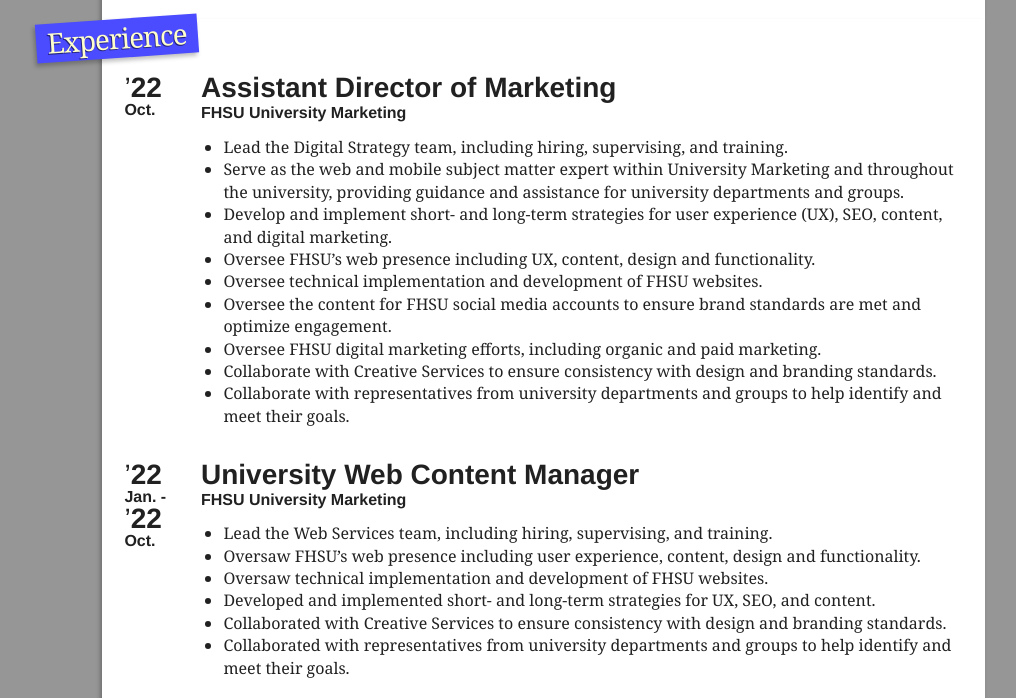
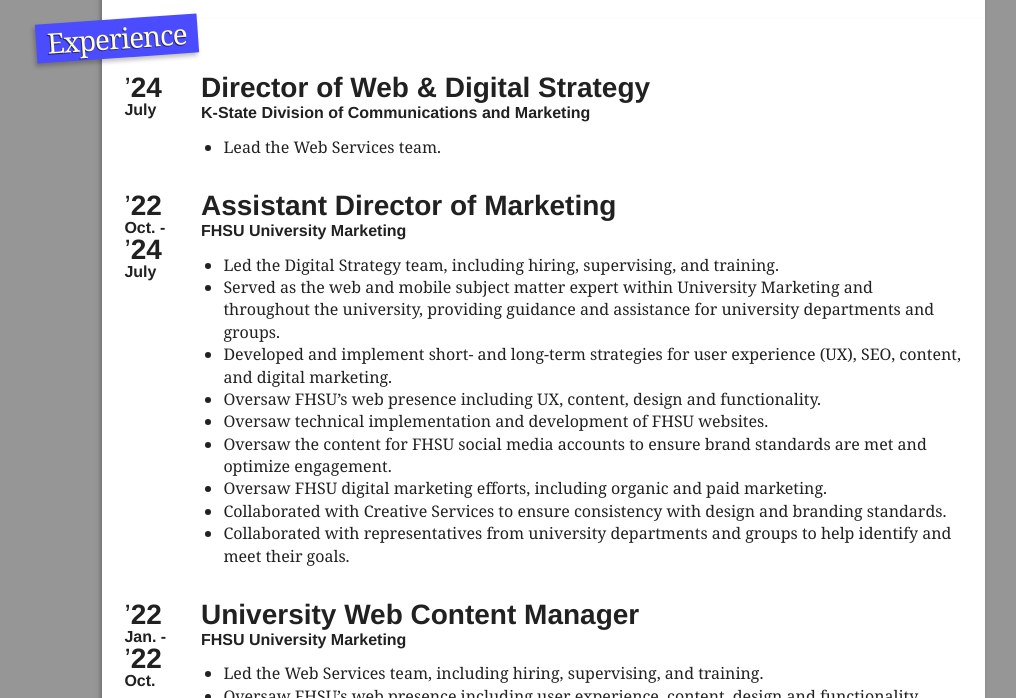
Before and after one commit to jonfaustman/hire.jonfaustman.com, a website: page index.html in a window 1280 px wide. Shown: the part 730-1428 px from the top of the page, without its empty margins (124-1140 px from the left). Drawn offline with Linux system fonts and the light colour scheme.

Commit message:
Quick position updates.

```diff
--- a/index.html
+++ b/index.html
@@ -20,13 +20,13 @@
         <a href="/">
           <h1 class="contact__name fn" id="name">Jonathan Faustman</h1>
 
-          <h2 class="contact__title title">Assistant Director of Marketing</h2>
+          <h2 class="contact__title title">Director of Web &amp; Digital Strategy</h2>
         </a>
 
         <ul class="contact__info">
           <li><a href="http://jonfaustman.com/" class="url">jonfaustman.com</a></li>
           <li><a href="mailto:jon@faustman.org" class="email work">jon@faustman.org</a></li>
-          <li class="adr"><i class="locality">Hays</i>, <abbr class="region" title="Kansas">KS</abbr> <i class="postal-code">67601</i></li>
+          <li class="adr"><i class="locality">Manhattan</i>, <abbr class="region" title="Kansas">KS</abbr> <i class="postal-code">66502</i></li>
         </ul>
       </header>
 
@@ -66,22 +66,35 @@
 
         <div class="event experience vevent vcard">
           <a href="#name" class="include">Jonathan Faustman</a>
+          <h2 class="event__heading summary title">Director of Web &amp; Digital Strategy</h2>
+
+          <h3 class="event__subheading org"><abbr title="Kansas State University">K-State</abbr> Division of Communications and Marketing</h3>
+
+          <h3 class="event__subheading--time"><abbr class="dtstart" title="2024-07-01"><i class="event__year">24</i> July</abbr></h3>
+
+          <ul class="event__details description">
+            <li>Lead the Web Services team.</li>
+          </ul>
+        </div><!-- /event -->
+
+        <div class="event experience vevent vcard">
+          <a href="#name" class="include">Jonathan Faustman</a>
           <h2 class="event__heading summary title">Assistant Director of Marketing</h2>
 
           <h3 class="event__subheading org"><abbr title="Fort Hays State University">FHSU</abbr> University Marketing</h3>
 
-          <h3 class="event__subheading--time"><abbr class="dtstart" title="2022-10-03"><i class="event__year">22</i> Oct.</abbr></h3>
+          <h3 class="event__subheading--time"><abbr class="dtstart" title="2022-10-03"><i class="event__year">22</i> Oct.</abbr> - <abbr class="dtend" title="2024-07-01"><i class="event__year">24</i> July</abbr></h3>
 
           <ul class="event__details description">
-            <li>Lead the Digital Strategy team, including hiring, supervising, and training.</li>
-            <li>Serve as the web and mobile subject matter expert within University Marketing and throughout the university, providing guidance and assistance for university departments and groups.</li>
-            <li>Develop and implement short- and long-term strategies for user experience (<abbr title="user experience">UX</abbr>), SEO, content, and digital marketing.</li>
-            <li>Oversee <abbr title="Fort Hays State University">FHSU</abbr>&rsquo;s web presence including UX, content, design and functionality.</li>
-            <li>Oversee technical implementation and development of <abbr title="Fort Hays State University">FHSU</abbr> websites.</li>
-            <li>Oversee the content for <abbr title="Fort Hays State University">FHSU</abbr> social media accounts to ensure brand standards are met and optimize engagement.</li>
-            <li>Oversee <abbr title="Fort Hays State University">FHSU</abbr> digital marketing efforts, including organic and paid marketing.</li>
-            <li>Collaborate with Creative Services to ensure consistency with design and branding standards.</li>
-            <li>Collaborate with representatives from university departments and groups to help identify and meet their goals.</li>
+            <li>Led the Digital Strategy team, including hiring, supervising, and training.</li>
+            <li>Served as the web and mobile subject matter expert within University Marketing and throughout the university, providing guidance and assistance for university departments and groups.</li>
+            <li>Developed and implement short- and long-term strategies for user experience (<abbr title="user experience">UX</abbr>), SEO, content, and digital marketing.</li>
+            <li>Oversaw <abbr title="Fort Hays State University">FHSU</abbr>&rsquo;s web presence including UX, content, design and functionality.</li>
+            <li>Oversaw technical implementation and development of <abbr title="Fort Hays State University">FHSU</abbr> websites.</li>
+            <li>Oversaw the content for <abbr title="Fort Hays State University">FHSU</abbr> social media accounts to ensure brand standards are met and optimize engagement.</li>
+            <li>Oversaw <abbr title="Fort Hays State University">FHSU</abbr> digital marketing efforts, including organic and paid marketing.</li>
+            <li>Collaborated with Creative Services to ensure consistency with design and branding standards.</li>
+            <li>Collaborated with representatives from university departments and groups to help identify and meet their goals.</li>
           </ul>
         </div><!-- /event -->
 
@@ -94,7 +107,7 @@
           <h3 class="event__subheading--time"><abbr class="dtstart" title="2022-01-10"><i class="event__year">22</i> Jan.</abbr> - <abbr class="dtend" title="2022-10-03"><i class="event__year">22</i> Oct.</abbr></h3>
 
           <ul class="event__details description">
-            <li>Lead the Web Services team, including hiring, supervising, and training.</li>
+            <li>Led the Web Services team, including hiring, supervising, and training.</li>
             <li>Oversaw FHSU&rsquo;s web presence including user experience, content, design and functionality.</li>
             <li>Oversaw technical implementation and development of <abbr title="Fort Hays State University">FHSU</abbr> websites.</li>
             <li>Developed and implemented short- and long-term strategies for UX, SEO, and content.</li>
```
